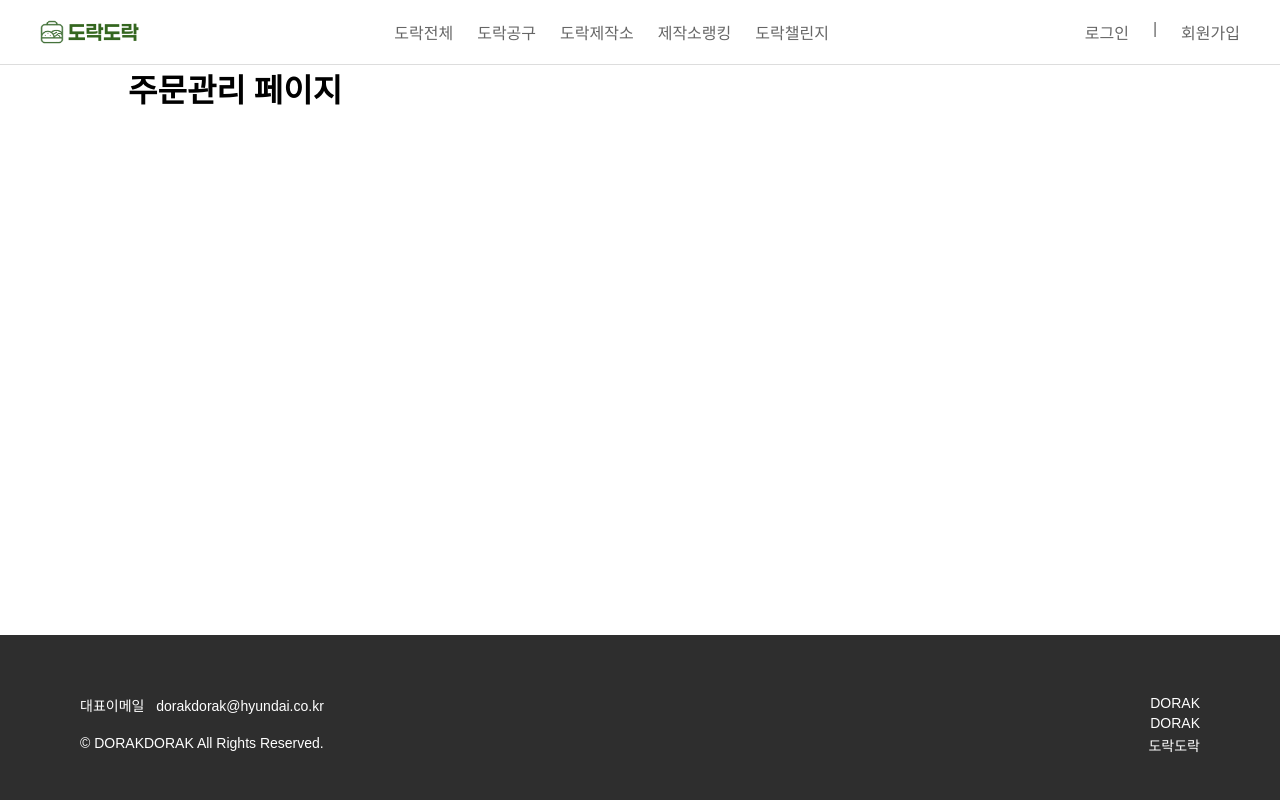
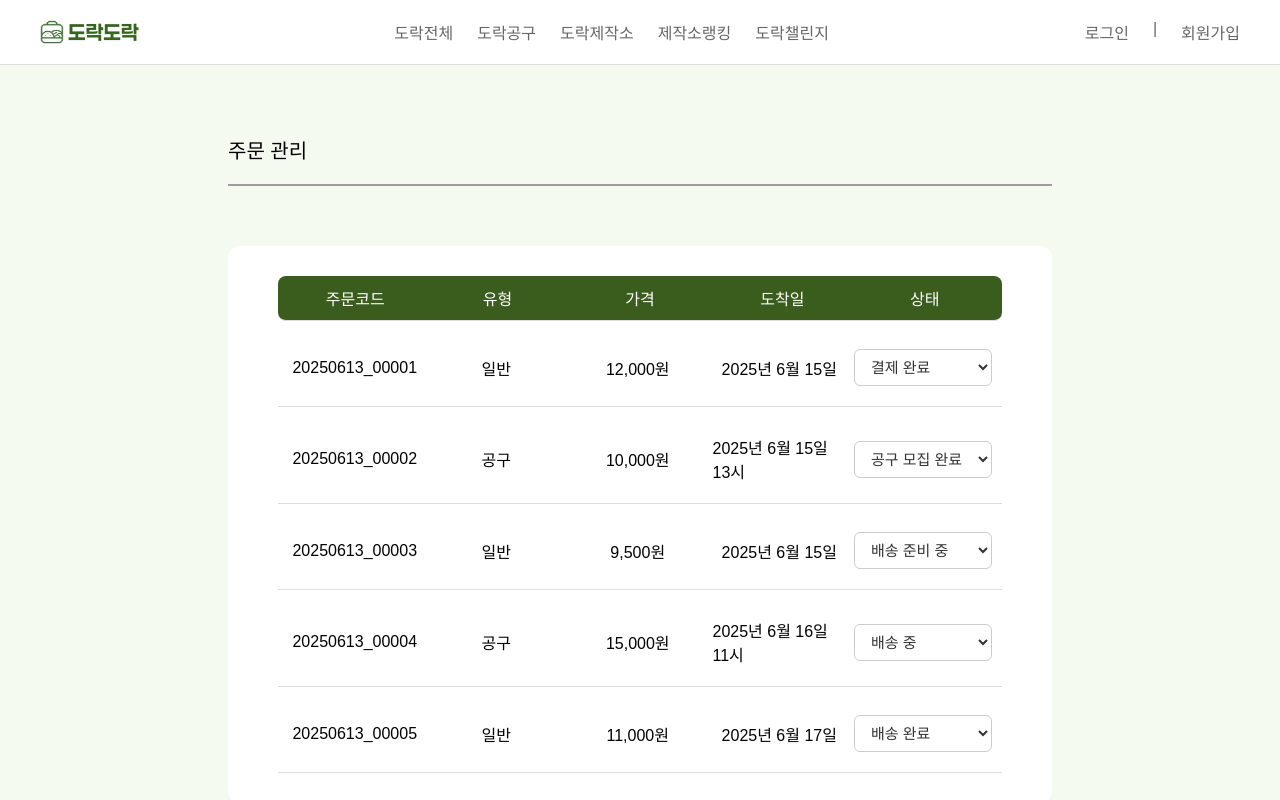
Before and after one commit to dorakdorak/dorakdorak-frontend, a React (Vite) app: page /order-management in a window 1280 px wide. Shown: the top 800 px of the page. Built offline with nearby package versions, Linux system fonts and the light colour scheme; a web font is replaced by a local one.

Commit message:
[FEAT] 주문 관리 페이지 구현 (#36)

```diff
--- a/src/pages/admin/OrderManagement.tsx
+++ b/src/pages/admin/OrderManagement.tsx
@@ -1,5 +1,32 @@
-function OrderManagement() {
-  return <h1> 주문관리 페이지</h1>;
+import { useState, useEffect } from "react";
+import { AdminOrderResponse } from "@/types/AdminManagement";
+import { mockOrders } from "@/mock/AdminOrders";
+import AdminOrderList from "@/components/adminManagement/AdminOrderList";
+
+export default function AdminPage() {
+  const [orders, setOrders] = useState<AdminOrderResponse[]>([]);
+
+  useEffect(() => {
+    document.body.classList.add("bg-custom");
+    return () => {
+      document.body.classList.remove("bg-custom");
+    };
+  }, []);
+
+  useEffect(() => {
+    setOrders(mockOrders);
+  }, []);
+
+  const handleStatusChange = (orderId: number, newStatus: AdminOrderResponse["orderStatus"]) => {
+    setOrders((prev) =>
+      prev.map((order) =>
+        order.orderId === orderId ? { ...order, orderStatus: newStatus } : order
+      )
+    );
+
+    // 서버 API 호출 예시
+    // axios.patch(`/api/orders/${orderId}/status`, { status: newStatus });
+  };
+
+  return <AdminOrderList orders={orders} onStatusChange={handleStatusChange} />;
 }
-
-export default OrderManagement;
```
